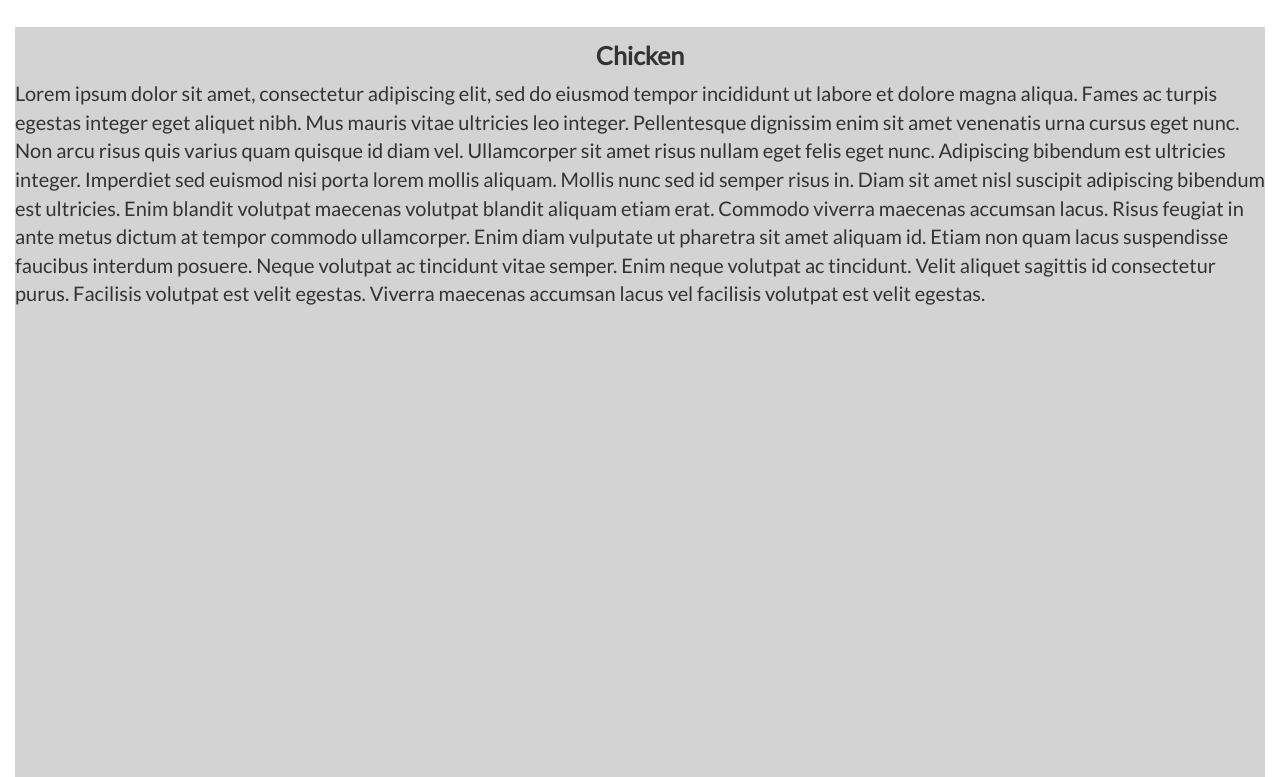
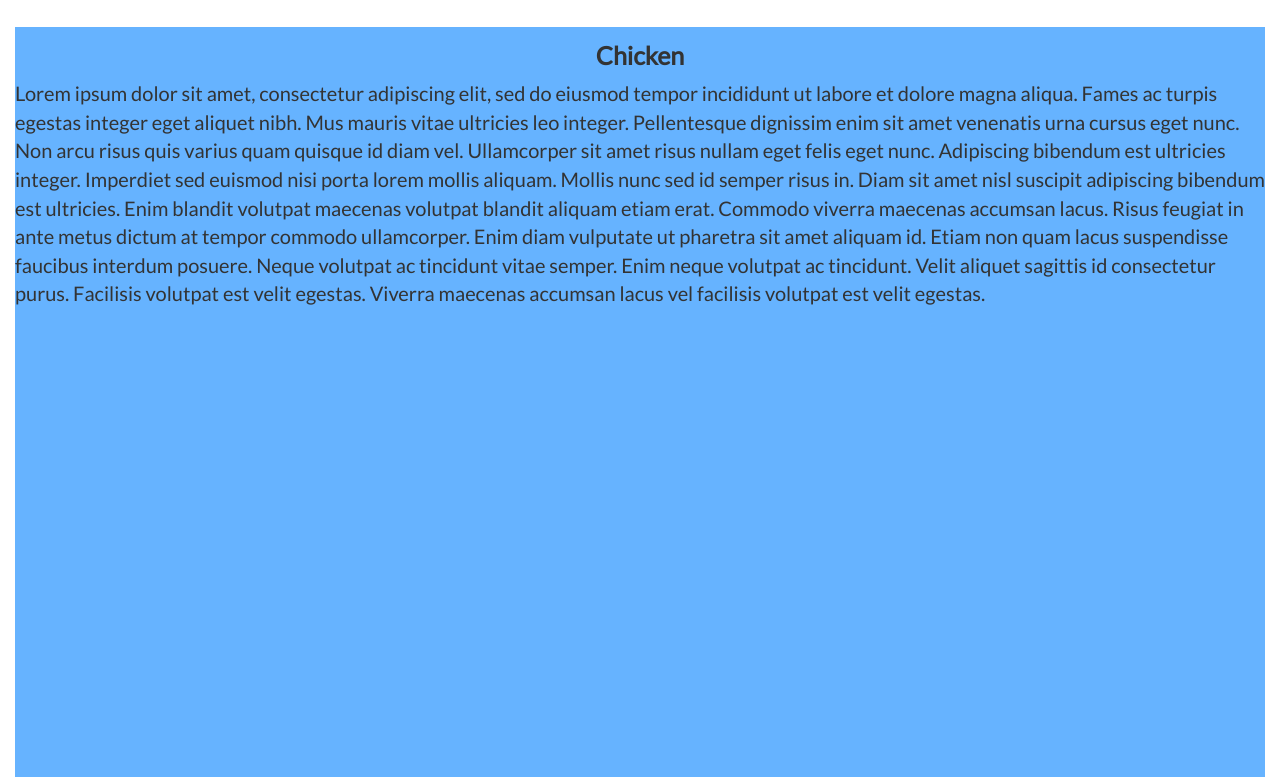
Before and after one commit to Agro4700/module3-solution, a plain HTML site: page index.html in a window 1280 px wide. Shown: the part 123-900 px from the top of the page. Drawn offline with Linux system fonts and the light colour scheme.

Commit message:
Update module3 assignment

```diff
--- a/css/styles.css
+++ b/css/styles.css
@@ -1,5 +1,5 @@
  div .content{
-	background-color: lightgray;
+	background-color: #66b3ff;
 	height: 750px;
 	padding-top: 5px;
 }
```
